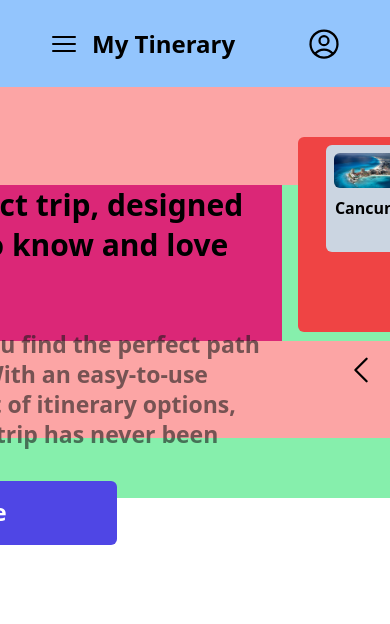
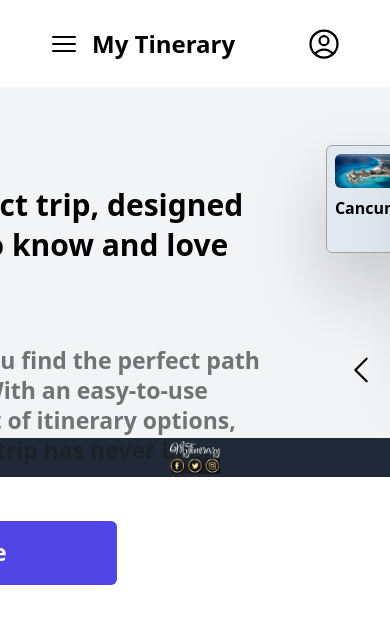
Before and after one commit to germandie/mytinerary-posada, a React (Vite) app: page /home in a window 390 px wide. Shown: the top 624 px of the page. Built offline with nearby package versions, Linux system fonts and the light colour scheme.

Commit message:
responsive II

```diff
--- a/src/components/CardPolaroid.jsx
+++ b/src/components/CardPolaroid.jsx
@@ -2,9 +2,11 @@
 
 export default function CardPolaroid({src, alt, text}) {
   return (
-    <div className="w-[20vw] flex flex-col items-center p-2 bg-slate-300 m-2 rounded-md border-{black}">
+    <div className="w-[20vw] flex flex-col items-center p-2 bg-slate-200 m-2 rounded-md border border-neutral-400 drop-shadow-[0_35px_35px_rgba(0,0,0,0.20)]">
             <img className="rounded-md " src={src} alt={alt} />
             <p className="mt-2 text-base font-segoe-ui font-semibold">{text}</p>
           </div>
     )
+
+
 }
--- a/src/components/Carousel.jsx
+++ b/src/components/Carousel.jsx
@@ -56,7 +56,7 @@ export default function Carousel({data}) {
 
   return (
     <div className="flex flex-col justify-center items-center ">
-      <div className="flex flex-wrap justify-center max-w-[100%] h-[50vw] rounded-md bg-red-500 mb-5 ">
+      <div className="flex flex-wrap justify-center max-w-[100%] h-[50vw] rounded-md mb-5 ">
         {data.slice(counter, counterTo).map((each) => (
           <CardPolaroid
             key={each.id}
--- a/src/components/Footer.jsx
+++ b/src/components/Footer.jsx
@@ -1,7 +1,17 @@
 
 
 export default function Footer() {
+
   return (
-    <footer className="h-[60px] bg-green-300"></footer>
+    <footer className="h-[10vw] bg-gray-800 flex justify-center items-center">
+      <div className="m-auto">
+        <img className="w-[13vw]" src="./public/img/whitelogo.png" alt="logoMyItinerary" />
+        <a href="URL_del_destino">
+      <img className="w-[13vw]" src="./public/img/social_media.png" alt="redes_sociales" />
+      </a>
+      </div>
+
+    </footer>
   )
+
 }
--- a/src/components/NavBar.jsx
+++ b/src/components/NavBar.jsx
@@ -81,7 +81,7 @@ export default function NavBar() {
   let [show, setShow] = useState(false);
 
   return (
-    <header className="h-[87px] px-12 flex justify-between items-center bg-blue-300">
+    <header className="h-[87px] px-12 flex justify-between items-center bg-white">
       <div className="flex items-center">
         <svg
           xmlns="http://www.w3.org/2000/svg"
--- a/src/pages/Home.jsx
+++ b/src/pages/Home.jsx
@@ -22,22 +22,25 @@ export default function Home() {
 
   return (
 
-    <main className="grow flex justify-center items-center bg-red-300">
+    <main className="grow flex justify-center items-center bg-gray-100">
 
-      <div className="w-[1291px] h-[40vw] flex justify-between px-[2vw] mt-[25vw] mb-[25vw] bg-green-300 space-x-4">
-        <div className=" flex-col w-[600px]  bg-pink-600">
+      <div className="w-[1291px] h-[40vw] flex justify-between px-[2vw] mt-[25vw] mb-[25vw]  space-x-4">
+        <div className=" flex-col w-[600px]  ">
 
           <h1 className="text-[30px] font-segoe-ui h-[64px] font-[700] leading-[40px]">
           Find your perfect trip, designed by insiders who know and love their cities!
           </h1>
-          <p className="font-segoe-ui font-semibold w-[500px] h-[96px] text-[23px] text-[#1C1C1C99] leading-[30px] mt-20 font-[600]">
+          <p className="font-segoe-ui font-semibold w-[500px] h-[96px] text-[23px] text-[#1C1C1C99] leading-[30px] mt-24 font-[600]">
             Our app will help you find the perfect path for your next trip. With
             an easy-to-use interface and a host of itinerary options, planning
             your next trip has never been easier.
           </p>
-          <button className=" justify-items-center space-x-2 w-[346px] h-[64px] px-4 bg-[#4F46E5] hover:bg-[#473fde] text-white text-lg font-semibold rounded-md mt-14">
-            <span className="text-[24px]">View More</span>
-          </button>
+
+
+          < button  className=" justify-items-center space-x-2 w-[346px] h-[64px] px-4 bg-[#4F46E5] hover:bg-[#473fde] text-white text-lg font-semibold rounded-md mt-20">
+            <span  className="text-[24px]">View More</span>
+          </button >
+
         </div>
 
         {/* () ?(true) : (false) */}
--- a/src/router.jsx
+++ b/src/router.jsx
@@ -18,6 +18,8 @@ const router = createBrowserRouter([
     ],
   },
 
+
+
 ]);
 
 export default router;
```
Also changed, not shown: public/img/social_media.png (added).
